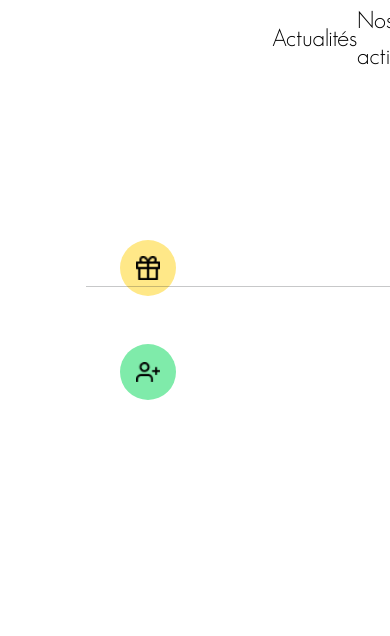
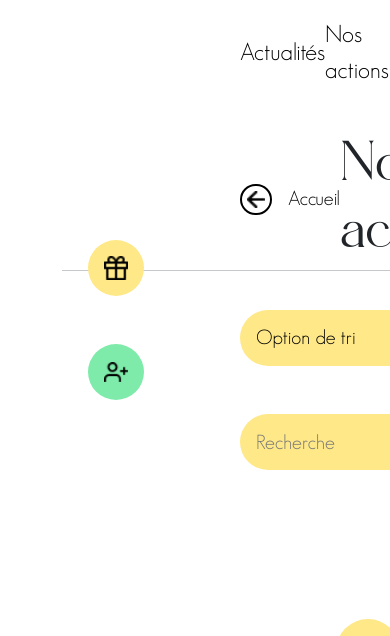
Before and after one commit to ClementRoc/odadi-france, a Symfony app: template symfony/templates/news.html.twig in a window 390 px wide; the page is wider, and only the part inside the window is pictured. Shown: the top 636 px of that part. Run offline with Twig, Linux system fonts and the light colour scheme; the template is opened without the code that fills it, so the values that code supplies are empty; style sheets or scripts are compiled from the project's sources; some libraries are stand-ins or nearby versions.

Commit message:
Started the responsive

```diff
--- a/symfony/assets/scss/layout/donation-menu.scss
+++ b/symfony/assets/scss/layout/donation-menu.scss
@@ -1,11 +1,12 @@
 .donation-menu{
     position: fixed;
-    left: 7.5rem;
+    left: 5.5rem;
     top: 15rem;
     display: flex;
     flex-flow: column nowrap;
     align-items: flex-start;
     gap: 3rem;
+    z-index: 1000;
 
     .link-text{
         display: none;
--- a/symfony/assets/scss/layout/header.scss
+++ b/symfony/assets/scss/layout/header.scss
@@ -2,7 +2,7 @@
     position: fixed;
     width: 100%;
     background-color: $white;
-    padding: 0.1rem 15rem 0.1rem 15rem;
+    padding: 1rem 15rem 1rem 15rem;
     margin: 0;
     z-index: 1000;
 
@@ -18,6 +18,8 @@
         list-style: none;
         justify-content: space-between;
         align-items: center;
+        margin: 0;
+        padding: 0;
 
         &-img{
             width: 8rem;
--- a/symfony/assets/scss/pages/_pages.scss
+++ b/symfony/assets/scss/pages/_pages.scss
@@ -14,5 +14,9 @@
     .actions,
     .contact{
         padding: 8rem 15rem 17rem 27.5rem;
+
+        @include responsive-xxl{
+            padding: 8rem 15rem 17rem 15rem;
+        }
     }
 }
--- a/symfony/templates/home.html.twig
+++ b/symfony/templates/home.html.twig
@@ -18,7 +18,7 @@
         </div>
         <div class="home-actions">
             <h1 class="home-actions-title lazyload-right">Nos actions</h1>
-            <hr class="title-line lazyload-right">
+            <hr class="lazyload-right">
             <div class="home-actions-slides">
                 <div class="home-actions-slides-left">
                     <a href="" class="slide slide-green">
```
Also changed, not shown: symfony/assets/scss/components/image.scss (+13 -0 lines), symfony/assets/scss/layout/page-header.scss (+9 -0 lines), symfony/assets/scss/pages/history.scss (+8 -0 lines), symfony/assets/scss/pages/home.scss (+12 -3 lines), symfony/public/build/css/app.css.
